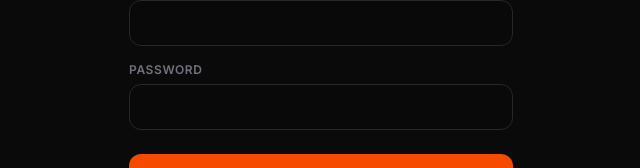
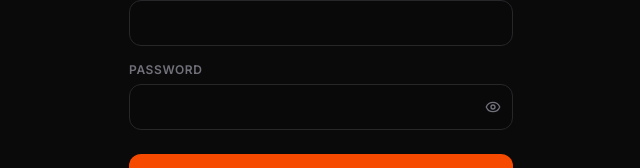
Before and after one commit to priyanshuarora595/ar-shoes, a Next.js app: page /manage/login in a window 1280 px wide. Shown: the part 354-522 px from the top of the page, without its empty margins (319-959 px from the left). Built offline with nearby package versions, Linux system fonts and the light colour scheme.

Commit message:
Add show/hide toggle to the manager login password field

```diff
--- a/src/app/manage/login/page.tsx
+++ b/src/app/manage/login/page.tsx
@@ -1,12 +1,14 @@
 'use client';
 
-import { useActionState } from 'react';
+import { useActionState, useState } from 'react';
+import { Eye, EyeOff } from 'lucide-react';
 import { loginAction, ActionState } from '../actions';
 
 const initialState: ActionState = { error: null };
 
 export default function ManagerLoginPage() {
   const [state, formAction, pending] = useActionState(loginAction, initialState);
+  const [showPassword, setShowPassword] = useState(false);
 
   return (
     <div className="min-h-screen bg-[#0A0A0A] flex items-center justify-center px-4">
@@ -33,14 +35,24 @@ export default function ManagerLoginPage() {
             <label htmlFor="password" className="block text-xs font-semibold uppercase tracking-wider text-zinc-500 mb-1.5">
               Password
             </label>
+            <div className="relative">
               <input
                 id="password"
                 name="password"
-              type="password"
+                type={showPassword ? 'text' : 'password'}
                 required
                 autoComplete="current-password"
-              className="w-full rounded-xl border border-zinc-800 bg-zinc-950/60 px-4 py-3 text-sm text-white outline-none focus:border-orange-500/50"
+                className="w-full rounded-xl border border-zinc-800 bg-zinc-950/60 px-4 py-3 pr-11 text-sm text-white outline-none focus:border-orange-500/50"
               />
+              <button
+                type="button"
+                onClick={() => setShowPassword((v) => !v)}
+                aria-label={showPassword ? 'Hide password' : 'Show password'}
+                className="absolute right-3 top-1/2 -translate-y-1/2 text-zinc-500 hover:text-zinc-300 transition-colors"
+              >
+                {showPassword ? <EyeOff className="h-4 w-4" /> : <Eye className="h-4 w-4" />}
+              </button>
+            </div>
           </div>
 
           {state.error && (
```
Lines whose indentation alone changed are shown as unchanged.
